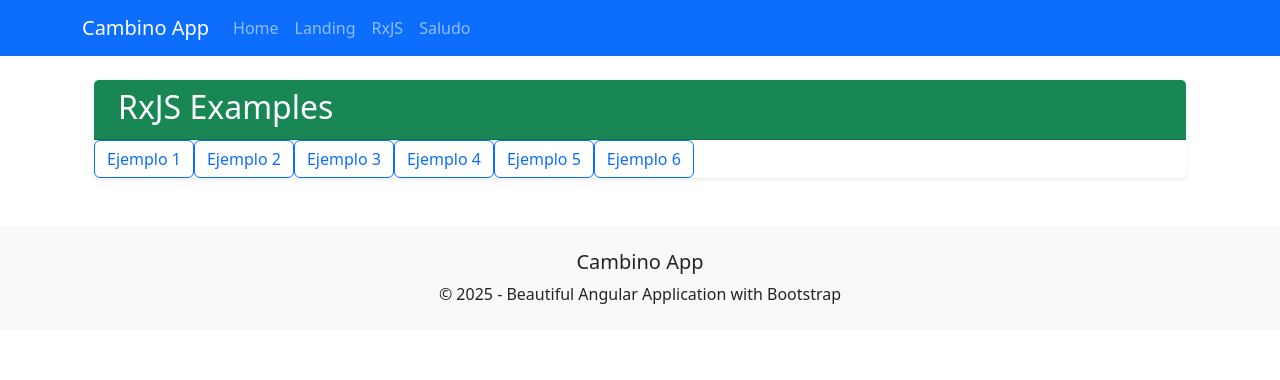
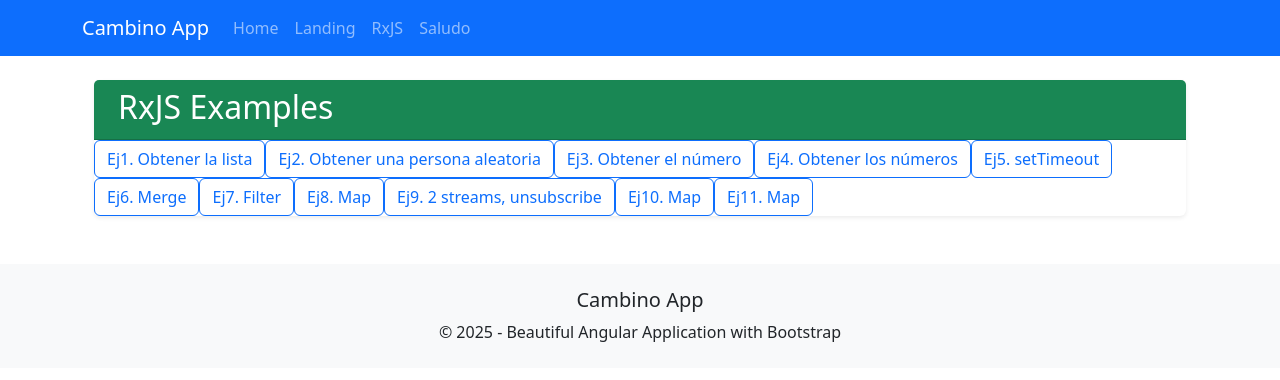
Before and after one commit to sunfeax/cambino, an Angular app: page /rxjs in a window 1280 px wide. Shown: the top 380 px of the page. Built offline with nearby package versions, Linux system fonts and the light colour scheme.

Commit message:
Ejemplos con filter, map, take, unsubscribe, Subject, BehaviorSubject

```diff
--- a/src/app/components/rxjs/rxjs.html
+++ b/src/app/components/rxjs/rxjs.html
@@ -6,13 +6,21 @@
           <h2 class="mb-0"><i class="bi bi-lightning-charge me-2"></i>RxJS Examples</h2>
         </div>
         <div>
-            <button class="btn btn-outline-primary" (click)="ejemplo01()" type="button">Ejemplo 1</button>
-            <button class="btn btn-outline-primary" (click)="ejemplo02()" type="button">Ejemplo 2</button>
-            <button class="btn btn-outline-primary" (click)="ejemplo03()" type="button">Ejemplo 3</button>
-            <button class="btn btn-outline-primary" (click)="ejemplo04()" type="button">Ejemplo 4</button>
-            <button class="btn btn-outline-primary" (click)="ejemplo05()" type="button">Ejemplo 5</button>
-            <button class="btn btn-outline-primary" (click)="ejemplo06()" type="button">Ejemplo 6</button>
-            <!-- <button class="btn btn-outline-primary" (click)="ejemplo07()" type="button">Ejemplo 7</button> -->
+            <button class="btn btn-outline-primary" (click)="ejemplo01()" type="button">Ej1. Obtener la lista</button>
+            <button class="btn btn-outline-primary" (click)="ejemplo02()" type="button">Ej2. Obtener una persona aleatoria</button>
+            <button class="btn btn-outline-primary" (click)="ejemplo03()" type="button">Ej3. Obtener el número</button>
+            <button class="btn btn-outline-primary" (click)="ejemplo04()" type="button">Ej4. Obtener los números</button>
+            <button class="btn btn-outline-primary" (click)="ejemplo05()" type="button">Ej5. setTimeout</button>
+            <button class="btn btn-outline-primary" (click)="ejemplo06()" type="button">Ej6. Merge</button>
+            <button class="btn btn-outline-primary" (click)="ejemplo07()" type="button">Ej7. Filter</button>
+            <button class="btn btn-outline-primary" (click)="ejemplo08()" type="button">Ej8. Map</button>
+            <button class="btn btn-outline-primary" (click)="ejemplo09()" type="button">Ej9. 2 streams, unsubscribe</button>
+            <button class="btn btn-outline-primary" (click)="ejemplo10()" type="button">Ej10. Map</button>
+            <button class="btn btn-outline-primary" (click)="ejemplo11()" type="button">Ej11. Map</button>
+            <!-- <button class="btn btn-outline-primary" (click)="ejemplo08()" type="button">Ej8. Map</button>
+            <button class="btn btn-outline-primary" (click)="ejemplo08()" type="button">Ej8. Map</button>
+            <button class="btn btn-outline-primary" (click)="ejemplo08()" type="button">Ej8. Map</button> -->
+
         </div>
       </div>
     </div>
--- a/src/app/components/rxjs/rxjs.ts
+++ b/src/app/components/rxjs/rxjs.ts
@@ -1,6 +1,6 @@
 import { Component } from '@angular/core';
 import { RouterModule } from '@angular/router';
-import { interval, merge, Observable, of, take } from 'rxjs';
+import { BehaviorSubject, filter, interval, map, merge, Observable, of, Subject, take } from 'rxjs';
 
 class Persona {
   nombre: string = '';
@@ -65,7 +65,7 @@ export class RxJS {
 
     this.numero$.subscribe({
       next: (numero: number) => {
-        console.log('Número recibido: ' + numero);
+        console.log(`Número recibido: ${numero}`);
       },
       error: (err) => {
         console.error('Error al recibir el número:', err);
@@ -130,7 +130,7 @@ export class RxJS {
   }
 
   ejemplo06() {
-    console.log();
+    console.log('Ejecutando ejemplo 06 de RxJS: merge/pipe/take');
 
     const interval1$ = interval(1000);
     const interval2$ = interval(1500);
@@ -147,4 +147,131 @@ export class RxJS {
       }
     })
   }
+
+  ejemplo07() {
+    console.log('Ejecutando ejemplo 06 de RxJS: filter');
+
+    const interval1$ = interval(810);
+    const interval2$ = interval(340);
+
+    const combinado1$ = merge(interval1$, interval2$);
+    const combinado2$ = combinado1$.pipe(
+      take(20),
+      filter(num => num % 2 == 0)
+    )
+
+    combinado2$.subscribe({
+      next: numero => console.log(`Numero recibido: ${numero}`),
+      error: (err) => {console.error('Error al recibir el número:', err,)},
+      complete: () => {console.log('Flujo de datos completado.')}
+    })
+  }
+
+  ejemplo08() {
+    console.log('Ejecutando ejemplo 06 de RxJS: map');
+
+    const interval1$ = interval(810);
+    const interval2$ = interval(340);
+
+    const combinado1$ = merge(interval1$, interval2$);
+    const combinado2$ = combinado1$.pipe(
+      take(20),
+      filter(num => num % 2 == 0),
+      map(num => num * 10)
+    )
+
+    combinado2$.subscribe({
+      next: numero => console.log(`Numero recibido: ${numero}`),
+      error: (err) => {console.error('Error al recibir el número:', err,)},
+      complete: () => {console.log('Flujo de datos completado.')}
+    })
+  }
+
+  ejemplo09() {
+    console.log('Ejecutando ejemplo 10 de RxJS: subscription con 2 observables y unsubscribe');
+
+    // Crea un Observable que emite un valor cada 500 ms
+    const intervalo$ = interval(500);
+
+    // Suscriptor 1
+    const subscription1 = intervalo$.subscribe({
+      next: numero => console.log('Suscriptor 1 - Número recibido: ' + numero),
+      error: err => console.error('Suscriptor 1 - Error al recibir el número:', err),
+      complete: () => console.log('Suscriptor 1 - Flujo de datos completado.')
+    });
+
+    // Suscriptor 2
+    const subscription2 = intervalo$.subscribe({
+      next: numero => console.log('Suscriptor 2 - Número recibido: ' + numero),
+      error: err => console.error('Suscriptor 2 - Error al recibir el número:', err),
+      complete: () => console.log('Suscriptor 2 - Flujo de datos completado.')
+    });
+
+    // Desuscribirse de sub1 después de 5000 ms para detener la emisión
+    setTimeout(() => {
+      subscription1.unsubscribe();
+      console.log('Desuscrito del observable de intervalo el suscriptor 1.');
+    }, 5000);
+
+    // Desuscribirse de sub2 después de 10000 ms para detener la emisión
+    setTimeout(() => {
+      subscription2.unsubscribe();
+      console.log('Desuscrito del observable de intervalo el suscriptor 1.');
+    }, 10000);
+  }
+
+  ejemplo10() {
+    console.log('Ejecutando ejemplo 10 de RxJS: Subject');
+
+    // Crea un nuevo Subject que emitirá strings
+    const subject = new Subject<string>();
+
+    // Suscriptor 1 (s1): Se suscribe y recibirá todos los valores futuros
+    subject.subscribe({
+        next: (value) => console.log('s1: Valor recibido en el subject: ' + value),
+        complete: () => console.log('s1: Flujo de datos completado en el subject.')
+    });
+
+    // Emite dos valores. s1 los recibe.
+    subject.next('Hola');
+    subject.next('Mundo');
+
+    // Suscriptor 2 (s2): Se suscribe *después* de que 'Hola' y 'Mundo' fueron emitidos.
+    // Un Subject normal NO reemite valores anteriores, por lo que s2 solo recibirá
+    // los valores que se emitan a partir de este punto.
+    subject.subscribe({
+        next: (value) => console.log('s2: Valor recibido en el subject: ' + value),
+        complete: () => console.log('s2: Flujo de datos completado en el subject.')
+    });
+
+    // Emite un valor. s1 y s2 lo reciben.
+    subject.next('Saludos desde el Subject!');
+
+    // Completa el flujo de datos. s1 y s2 reciben la notificación 'complete'.
+    subject.complete();
+  }
+
+  ejemplo11() {
+    console.log('Ejecutando ejemplo 11 de RxJS: BehaviorSubject');
+
+    // Crea un nuevo BehaviorSubject que emitirá strings
+    const subject = new BehaviorSubject<string>('Valor inicial');
+
+    subject.subscribe({
+        next: (value) => console.log('s1: Valor recibido en el subject: ' + value),
+        complete: () => console.log('s1: Flujo de datos completado en el subject.')
+    });
+
+    subject.next('Hola');
+    subject.next('Mundo');
+
+    subject.subscribe({
+        next: (value) => console.log('s2: Valor recibido en el subject: ' + value),
+        complete: () => console.log('s2: Flujo de datos completado en el subject.')
+    });
+
+    subject.next('Saludos desde el Subject!');
+
+    subject.complete();
+  }
 }
--- /dev/null
+++ b/src/app/padre/padre.html
@@ -0,0 +1 @@
+<p>padre works!</p>
```
Also changed, not shown: src/app/padre/padre.ts (added, +11 -0 lines), src/app/padre/padre.css (added).
